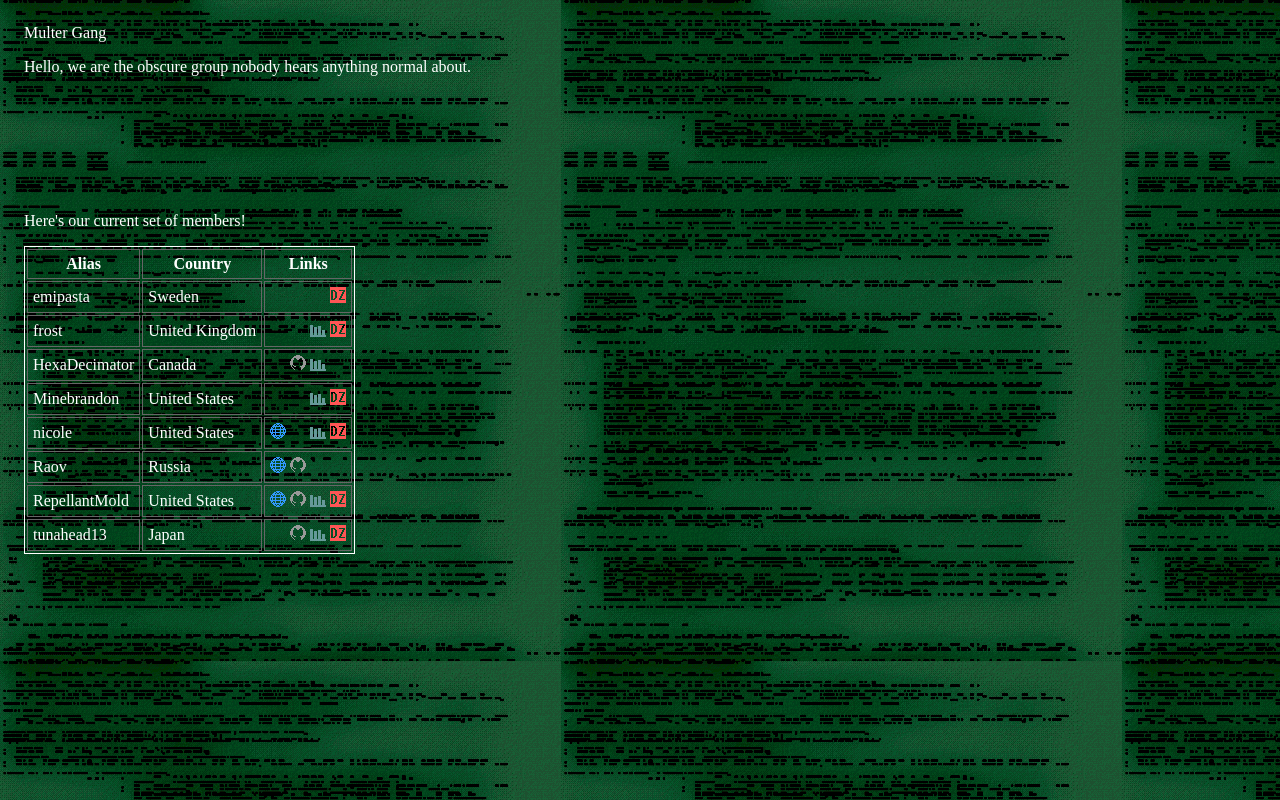
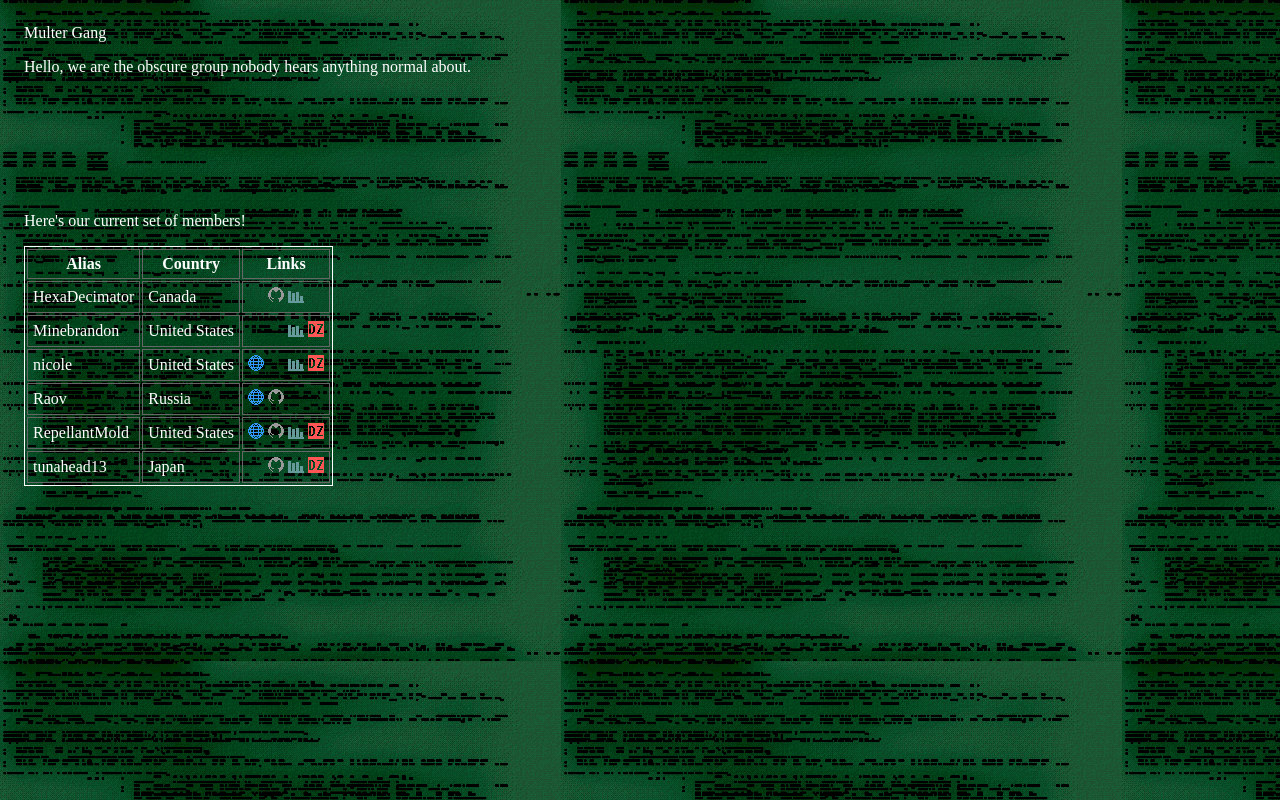
Before and after one commit to multer-gang/multer-gang.github.io, a plain HTML site: page index.htm in a window 1280 px wide. Drawn offline with Linux system fonts and the light colour scheme.

Commit message:
emipasta and frost also left.

```diff
--- a/index.htm
+++ b/index.htm
@@ -20,26 +20,6 @@
 				<th>Alias</th>
 				<th>Country</th>
 				<th>Links</th>
-			</tr>
-			<tr>
-				<td>emipasta</td>
-				<td>Sweden</td>
-				<td>
-					<img src="assets/icons/blank.png"/>
-					<img src="assets/icons/blank.png"/>
-					<img src="assets/icons/blank.png"/>
-					<a href="https://demozoo.org/sceners/145510/"><img src="assets/icons/demozoo.png" alt="Demozoo"/></a>
-				</td>
-			</tr>
-			<tr>
-				<td>frost</td>
-				<td>United Kingdom</td>
-				<td>
-					<img src="assets/icons/blank.png"/>
-					<img src="assets/icons/blank.png"/>
-					<a href="https://modarchive.org/member.php?95868"><img src="assets/icons/tma.png" alt="Modarchive"/></a>
-					<a href="https://demozoo.org/sceners/145378/"><img src="assets/icons/demozoo.png" alt="Demozoo"/></a>
-				</td>
 			</tr>
 			<tr>
 				<td>HexaDecimator</td>
```
